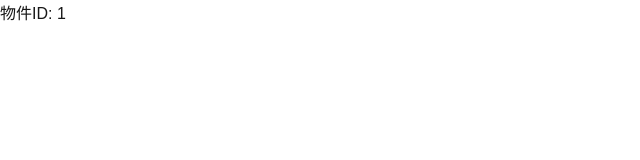
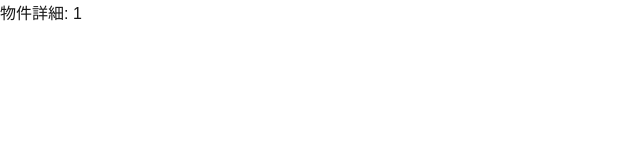
Before and after one commit to yuma0423iwata97/my-realestate-app, a Next.js app: page /property/1 in a window 1280 px wide. Shown: the top 160 px of the page, without its empty margins (0-640 px from the left). Built offline with nearby package versions, Linux system fonts and the light colour scheme.

Commit message:
first commit

```diff
--- a/src/app/properties/page.tsx
+++ b/src/app/properties/page.tsx
@@ -10,7 +10,7 @@ type Property = {
 };
 
 export default async function PropertiesPage() {
-  const res = await fetch('https://script.google.com/macros/s/XXX/exec');
+  const res = await fetch('https://script.google.com/macros/s/AKfycbwj_8LamPNoqU6cwChYBPQprr6mVMLPYqT3uGSVCXVvr665bcVk1PKADff2AHgJvXC3/exec');
   const data: Property[] = await res.json();
 
   return (
--- a/src/app/property/[id]/page.tsx
+++ b/src/app/property/[id]/page.tsx
@@ -1,7 +1,7 @@
-export default function PropertyDetail({
-  params,
-}: {
-  params: { id: string };
-}) {
-  return <div className="p-4 text-xl">物件ID: {params.id}</div>;
+type Props = {
+  params: { id: string }
 }
+
+export default function PropertyDetail({ params }: Props) {
+  return <div className="p-4 text-xl">物件詳細: {params.id}</div>;
+}
```
